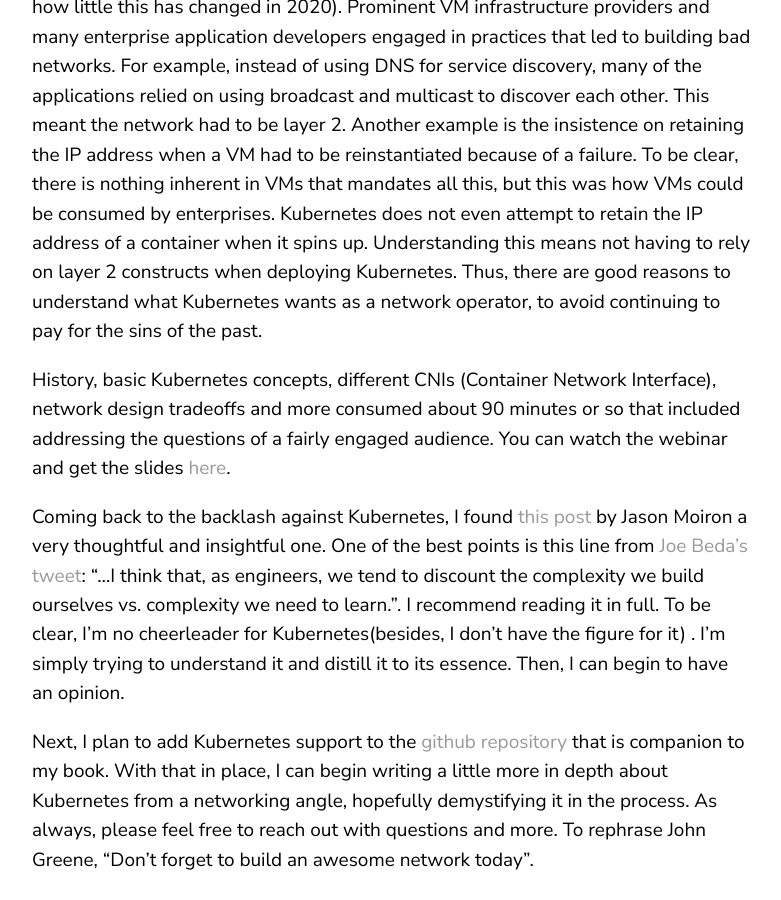
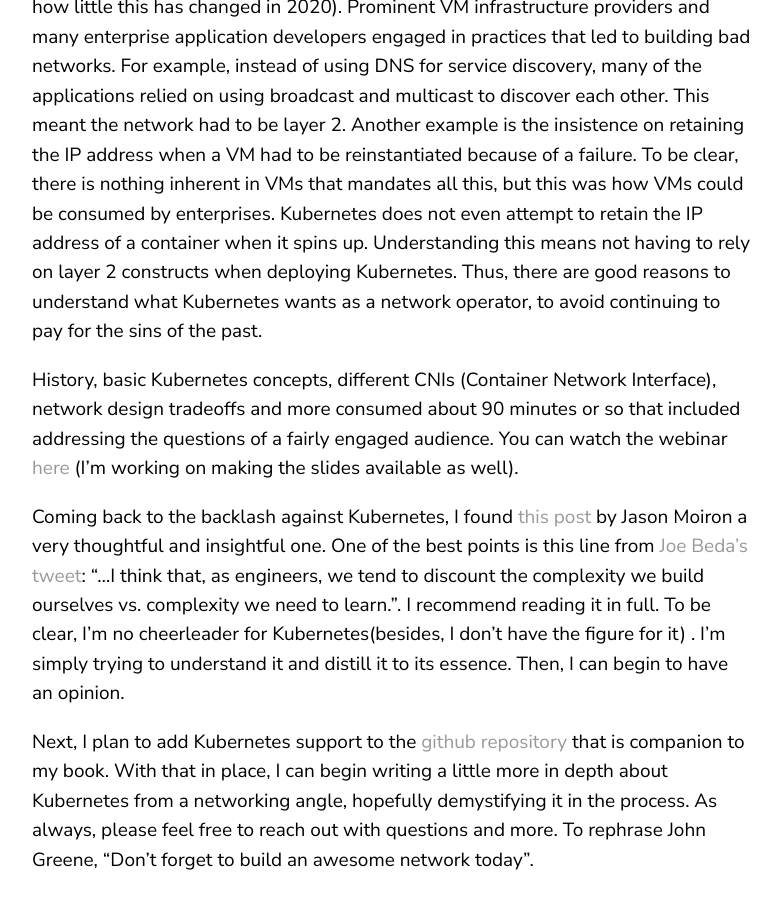
Before and after one commit to elegantnetwork/elegantnetwork.github.io, a Jekyll site: the page built from _posts/2020-03-03-Kubernetes-Network-Operator.md, in a window 1280 px wide and 900 px high, scrolled down 1541 px. Shown: the whole window, without its empty margins (68-849 px from the left). Built offline with Jekyll 4.4.1, drawn with Linux system fonts in a browser that asks for light colours; comment, search, counter and statistics services are not loaded.

Commit message:
Update link only has webinar video, not slides

```diff
--- a/_posts/2020-03-03-Kubernetes-Network-Operator.md
+++ b/_posts/2020-03-03-Kubernetes-Network-Operator.md
@@ -18,7 +18,7 @@
 
 When I first started talking about this webinar, I reached out to a few friends to ask them what they'd like to see covered in the webinar. More than one of them said, why should I know about Kubernetes as a network operator when I didn't need to do that for VMs (virtual machines). The short answer is that this sentiment is false. Ask anybody who tried to build a pure L3 infrastructure with VMWare (see this [post](https://blog.ipspace.net/2020/02/do-we-need-complex-data-center-switches.html) for how little this has changed in 2020). Prominent VM infrastructure providers and many enterprise application developers engaged in practices that led to building bad networks. For example, instead of using DNS for service discovery, many of the applications relied on using broadcast and multicast to discover each other. This meant the network had to be layer 2. Another example is the insistence on retaining the IP address when a VM had to be reinstantiated because of a failure. To be clear, there is nothing inherent in VMs that mandates all this, but this was how VMs could be consumed by enterprises. Kubernetes does not even attempt to retain the IP address of a container when it spins up. Understanding this means not having to rely on layer 2 constructs when deploying Kubernetes. Thus, there are good reasons to understand what Kubernetes wants as a network operator, to avoid continuing to pay for the sins of the past.
 
-History, basic Kubernetes concepts, different CNIs (Container Network Interface), network design tradeoffs and more consumed about 90 minutes or so that included addressing the questions of a fairly engaged audience. You can watch the webinar and get the slides [here](https://utm.io/usE2).
+History, basic Kubernetes concepts, different CNIs (Container Network Interface), network design tradeoffs and more consumed about 90 minutes or so that included addressing the questions of a fairly engaged audience. You can watch the webinar [here](https://utm.io/usE2) (I'm working on making the slides available as well).
 
 Coming back to the backlash against Kubernetes, I found [this post](http://jmoiron.net/blog/is-k8s-too-complicated/) by Jason Moiron a very thoughtful and insightful one. One of the best points is this line from [Joe Beda's tweet](https://twitter.com/jbeda/status/993978918196531200): "...I think that, as engineers, we tend to discount the complexity we build ourselves vs. complexity we need to learn.". I recommend reading it in full. To be clear, I'm no cheerleader for Kubernetes(besides, I don't have the figure for it) . I'm simply trying to understand it and distill it to its essence. Then, I can begin to have an opinion.
 
```
